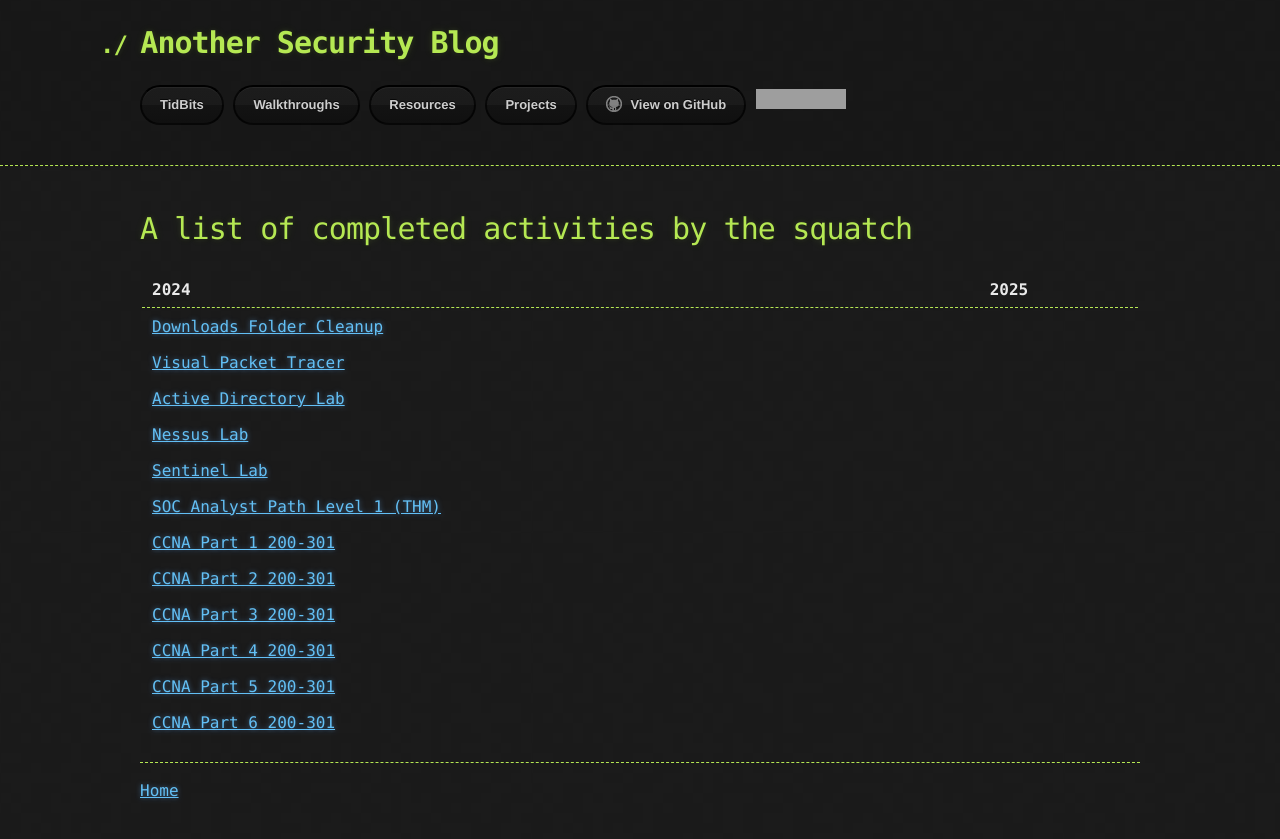
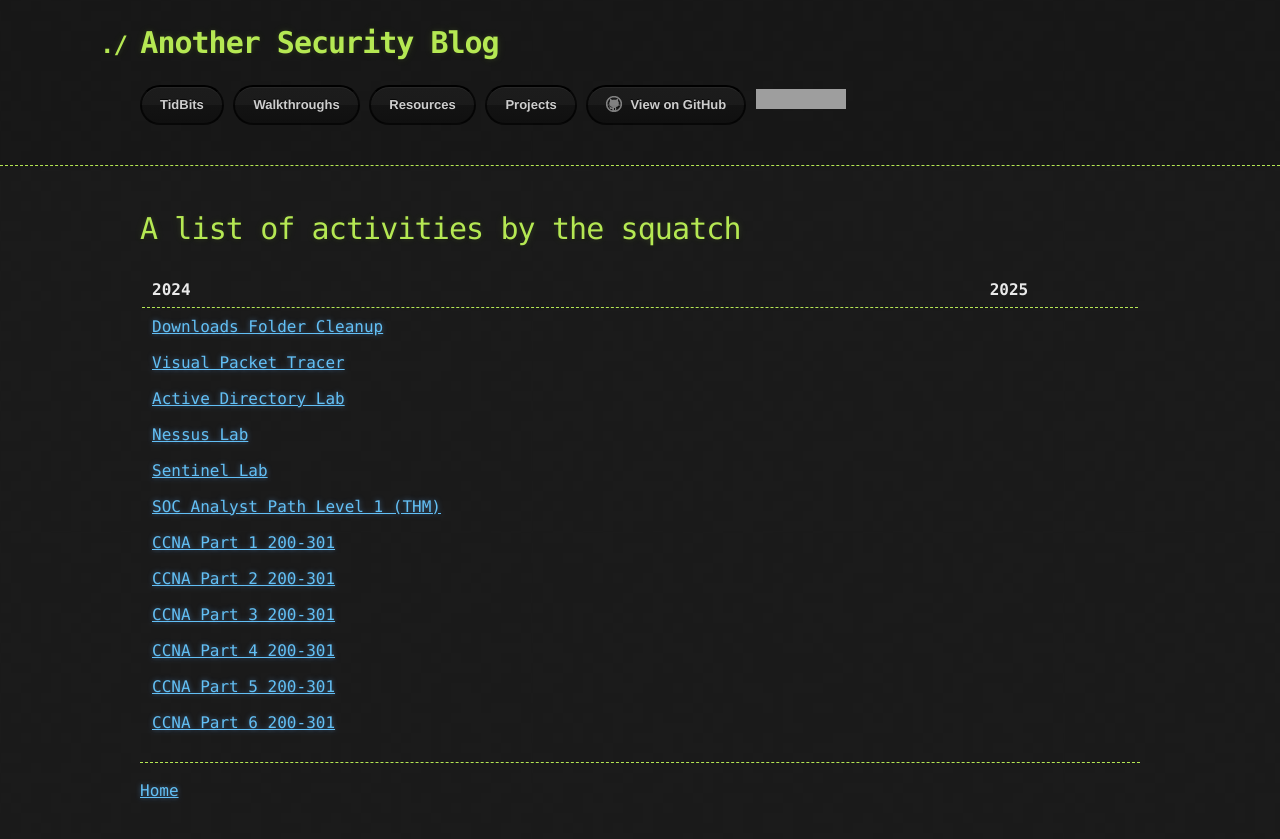
Before and after one commit to CyberCasquatch/cybercasquatch.github.io, a Jekyll site: the page built from Projects.md, in a window 1280 px wide. Shown: the top 839 px of the page. Built offline with Jekyll 4.4.1, drawn with Linux system fonts in a browser that asks for light colours; the repository's description, which GitHub fills in, is left out; grey boxes are pictures that could not be loaded.

Commit message:
Update Projects.md

```diff
--- a/Projects.md
+++ b/Projects.md
@@ -6,7 +6,7 @@
 comments: false
 ---
 
-# A list of completed activities by the squatch
+# A list of activities by the squatch
 
 | 2024                                                                                   | 2025        |
 |:---------------------------------------------------------------------------------------|:------------|
```
